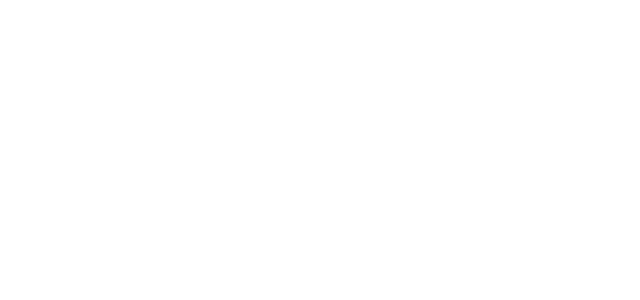
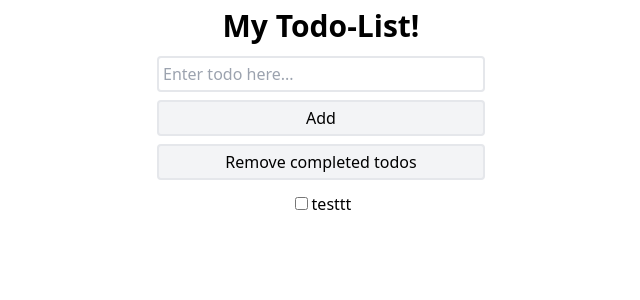
Before and after one commit to RubenDelb/verou-3-react-intro-RubenDelb, a React (Create React App) app: page / in a window 1280 px wide. Shown: the top 300 px of the page, without its empty margins (319-959 px from the left). Built offline with nearby package versions, Linux system fonts and the light colour scheme.

Commit message:
Import and use all the created components and send hooks

```diff
--- a/src/App.js
+++ b/src/App.js
@@ -1,15 +1,22 @@
 import React, { useState, useRef, useEffect } from 'react';
 import TodoList from "./TodoList";
 import { v4 as uuidv4 } from 'uuid';
+import Header from './Header';
+import Input from './Input';
+import Button from './Button';
 // import {BrowserRouter, Routes, Route} from "react-router-dom";
 
 function App() {
 
 
   return (
-    <>
-
-    </>
+    <div className='grid justify-center text-center'>
+      <Header />
+      <Input placeHolder={"Enter todo here..."}/>
+      <Button btnName={"Add"} />
+      <Button btnName={"Remove completed todos"} />
+      <TodoList todoName={"testtt"}/>
+    </div>
   );
 }
 
```
